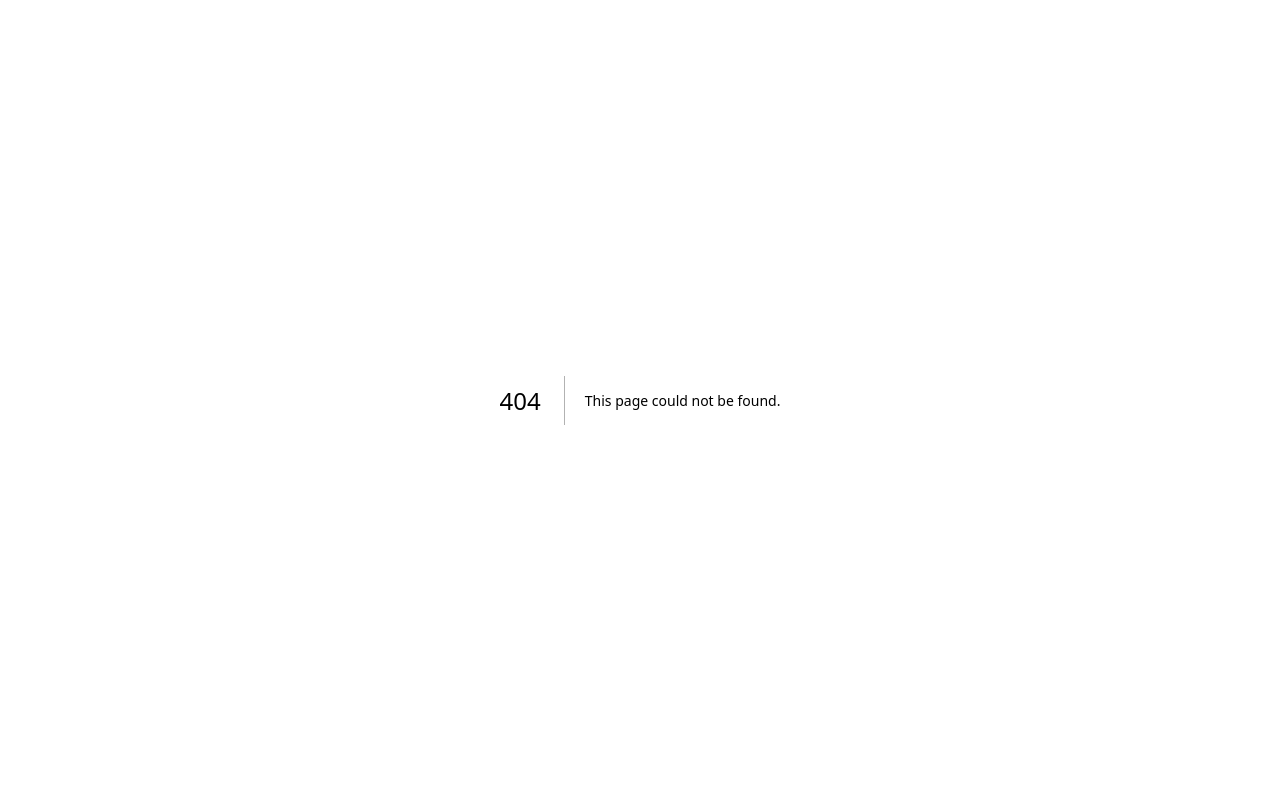
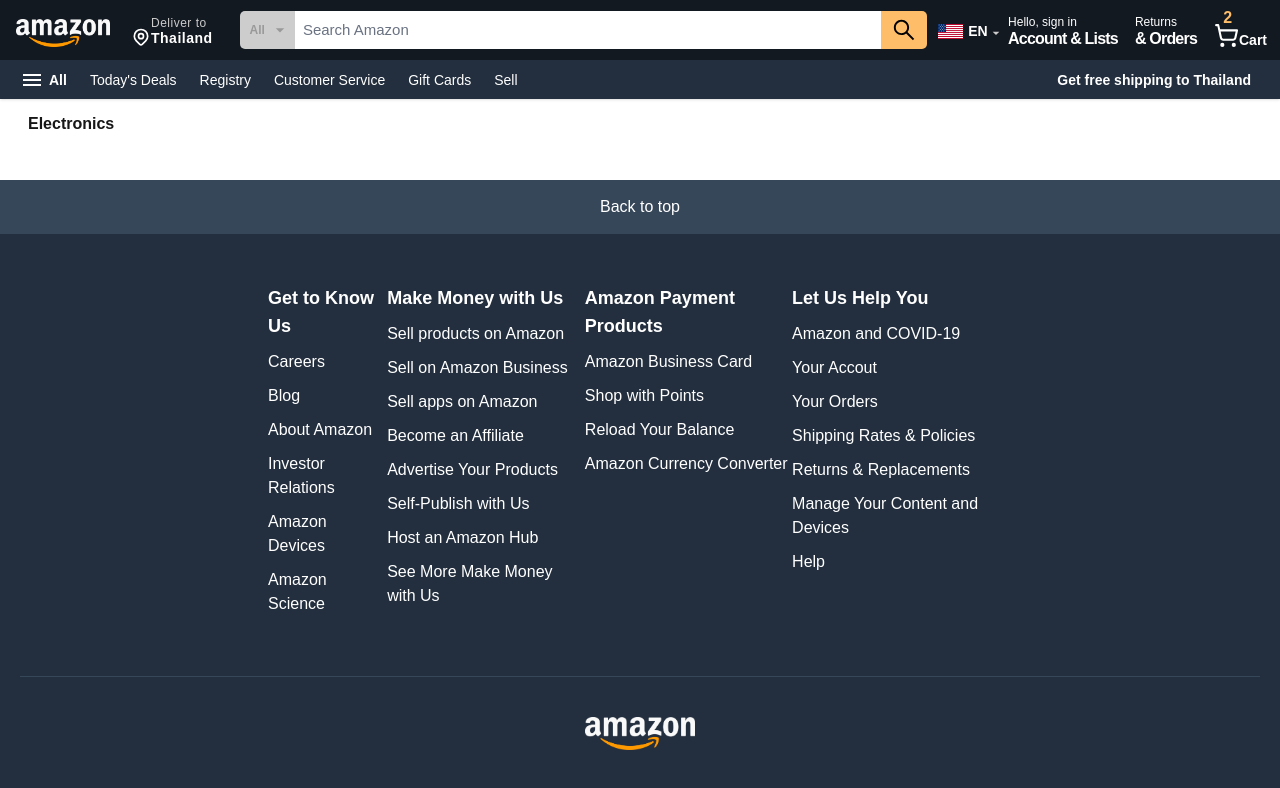
Before and after one commit to ThanatsornPhanthanawat/clone-amazon-web, a Next.js app: page /products in a window 1280 px wide. Before the commit this address had no page. Shown: the top 788 px of the page. Built offline with nearby package versions, Linux system fonts and the light colour scheme.

Commit message:
page two

```diff
--- a/app/layout.tsx
+++ b/app/layout.tsx
@@ -1,6 +1,8 @@
 import type { Metadata } from "next";
 import { Geist, Geist_Mono } from "next/font/google";
 import "./globals.css";
+import { Navbar } from "@/components/navbar/navbar";
+import Footer from "@/components/footer/footer";
 
 const geistSans = Geist({
   variable: "--font-geist-sans",
@@ -27,7 +29,12 @@
       <body
         className={`${geistSans.variable} ${geistMono.variable} antialiased`}
       >
-        {children}
+        <div className="flex flex-col min-h-screen">
+          <Navbar />
+          <main className="flex-grow">{children}</main>
+          <Footer />
+        </div>
+
       </body>
     </html>
   );
--- a/app/page.tsx
+++ b/app/page.tsx
@@ -1,6 +1,4 @@
 "use client";
-import Image from "next/image";
-import { Navbar } from "@/components/navbar/navbar";
 import HomeScreen from "./screen/home-screen";
 
 export default function Home() {
@@ -9,8 +7,7 @@
       <div className="fixed top-0 bottom-0 w-full h-full bg-[#E3E6E6] -z-10">
       </div>
       <div>
-      <Navbar />
-      <HomeScreen />
+        <HomeScreen />
       </div>
     </div>
   );
--- /dev/null
+++ b/app/products/page.tsx
@@ -0,0 +1,13 @@
+import * as React from "react";
+
+export default function Products() {
+    return (
+        <div className="w-full ">
+          <div className="flex shadow-[1px] shadow-(color:#747474) h-[50px] pr-[9px] pl-[15px] gap-[25px]">
+            <div className="px-[13px] flex justify-center items-center font-semibold">
+              Electronics
+            </div>
+          </div>
+        </div>
+      );
+}
--- a/app/screen/home-screen.tsx
+++ b/app/screen/home-screen.tsx
@@ -1,13 +1,11 @@
 import * as React from "react";
 import HomeBanner from "./home-banner";
-import Footer from "@/components/footer/footer";
 
 
 export default function HomeScreen() {
     return (
         <div className="">
           <HomeBanner />
-          <Footer />
         </div>
       );
 }
--- a/components/footer/footer.tsx
+++ b/components/footer/footer.tsx
@@ -1,5 +1,6 @@
+"use client";
 import * as React from "react";
-import Image from "next/image";
+
 
 export default function Footer() {
   return (
--- a/components/navbar/navbar-banner/navbar-banner.tsx
+++ b/components/navbar/navbar-banner/navbar-banner.tsx
@@ -1,4 +1,4 @@
-import Image from "next/image";
+import Link from 'next/link';
 import * as React from "react";
 import { IoMdMenu } from "react-icons/io";
 
@@ -23,10 +23,10 @@
                 {
                     option.map((item, ind) => {
                         return (
-                            <div className=" flex px-[9px] py-[8px] justify-center text-white items-center cursor-pointer hover:rounded-[3px] hover:border-[1px] hover:border-solid"
+                            <Link href="/products" className=" flex px-[9px] py-[8px] justify-center text-white items-center cursor-pointer hover:rounded-[3px] hover:border-[1px] hover:border-solid"
                                 key={ind}>
                                 <div className="text-sm pl-[5px]">{item.name}</div>
-                            </div>
+                            </Link>
                         )
                     })
                 }
--- a/components/navbar/navbar-belt/navbar-belt.tsx
+++ b/components/navbar/navbar-belt/navbar-belt.tsx
@@ -4,7 +4,7 @@
 import { MdOutlineArrowDropDown } from "react-icons/md";
 import { AiOutlineSearch } from "react-icons/ai";
 import { LuShoppingCart } from "react-icons/lu";
-
+import Link from 'next/link';
 
 
 export default function NavbarBelt() {
@@ -13,9 +13,9 @@
             <div className="bg-[#131921] flex w-full h-[60px] text-white box-border whitespace-nowrap">
                 {/* Left side */}
                 <div className="flex gap-[5px] p-[8px]">
-                    <div className="w-[110px] h-[50px] no-underline text-white flex p-[8px] cursor-pointer hover:border-[1px] hover:border-solid hover:rounded-[3px]">
+                    <Link href="/" className="w-[110px] h-[50px] no-underline text-white flex p-[8px] cursor-pointer hover:border-[1px] hover:border-solid hover:rounded-[3px]">
                         <Image src="/amazonLogo.png" alt="amazonLogo" width={97} height={0} className="object-contain transition-none" />
-                    </div>
+                    </Link>
 
                     <div className="flex items-center justify-center gap-[5px] p-[8px] h-[50px] cursor-pointer hover:border-[1px] hover:border-solid hover:rounded-[3px]">
                         <div className="w-[10px] pt-[7px]">
--- a/components/navbar/navbar.tsx
+++ b/components/navbar/navbar.tsx
@@ -1,4 +1,3 @@
-import Image from "next/image";
 import * as React from "react";
 import { NavbarBanner } from "./navbar-banner/navbar-banner";
 import NavbarBelt from "./navbar-belt/navbar-belt";
@@ -6,7 +5,7 @@
 
 export function Navbar() {
     return (
-        <div>
+        <div className="sticky top-0 left-0 w-full z-50 bg-white shadow">
           <NavbarBelt />
           <NavbarBanner />
         </div>
```
